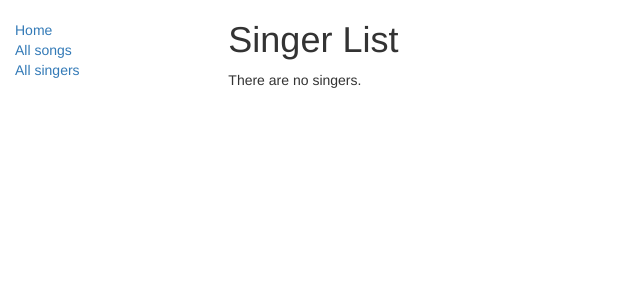
After one commit to ShakhovaP/distributed-system-project, a Django app: a page that uses songslib/catalog/templates/base_generic.html in a window 1280 px wide. The commit adds this page. Shown: the top 300 px of the page, without its empty margins (0-640 px from the left). Run offline with Django 4.2, Linux system fonts and the light colour scheme; data that the repository does not hold is empty; some libraries are stand-ins or nearby versions.

Commit message:
Creating singers list and singer detail pages

```diff
--- a/songslib/catalog/templates/base_generic.html
+++ b/songslib/catalog/templates/base_generic.html
@@ -24,7 +24,7 @@
       <ul class="sidebar-nav">
           <li><a href="{% url 'index' %}">Home</a></li>
           <li><a href="{% url 'songs' %}">All songs</a></li>
-          <li><a href="">All singers</a></li>
+          <li><a href="{% url 'singers' %}">All singers</a></li>
       </ul>
     {% endblock %}
         </div>
--- /dev/null
+++ b/songslib/catalog/templates/catalog/singer_list.html
@@ -0,0 +1,19 @@
+{% extends "base_generic.html" %}
+
+{% block content %}
+    <h1>Singer List</h1>
+
+    {% if singer_list %}
+    <ul>
+
+      {% for singer in singer_list %}
+      <li>
+        <a href="{{ singer.get_absolute_url }}">{{ singer.name }} </a>
+      </li>
+      {% endfor %}
+
+    </ul>
+    {% else %}
+      <p>There are no singers.</p>
+    {% endif %}
+{% endblock %}
--- a/songslib/catalog/templates/song_detail.html
+++ b/songslib/catalog/templates/catalog/song_detail.html
@@ -3,7 +3,7 @@
 {% block content %}
 <h1>Song: "{{ song.name }}" </h1>
 
-<p><strong>Singer:</strong> <a href="">{{ song.singer }}</a></p> <!-- author detail link not yet defined -->
+<p><strong>Singer:</strong> <a href="{% url 'singer-detail' song.singer.pk %}">{{ song.singer }}</a></p>
 <p><strong>Genre:</strong> {% for genre in song.genre.all %} {{ genre }}{% if not forloop.last %}, {% endif %}{% endfor %}</p>
 
 <div style="margin-left:20px;margin-top:20px">
--- a/songslib/catalog/templates/song_list.html
+++ b/songslib/catalog/templates/catalog/song_list.html
@@ -8,7 +8,7 @@
 
     {% for song in song_list %}
     <li>
-        <a href="{{ song.get_absolute_url }}">{{ song.name}}</a> (<a href="">{{song.singer}}</a>)
+        <a href="{{ song.get_absolute_url }}">{{ song.name}}</a> (<a href="{% url 'singer-detail' song.singer.pk %}">{{song.singer}}</a>)
     </li>
     {% endfor %}
 
--- a/songslib/catalog/urls.py
+++ b/songslib/catalog/urls.py
@@ -5,4 +5,6 @@ urlpatterns = [
     path('', views.index, name='index'),
     path(r'^songs/$', views.SongListView.as_view(), name='songs'),
     path(r'^songs/(?P<pk>\d+)$', views.SongDetailView.as_view(), name='song-detail'),
+    path(r'^singers/$', views.SingerListView.as_view(), name = 'singers'),
+    path(r'^singers/(?P<pk>\d+)$', views.SingerDetailView.as_view(), name = 'singer-detail'),
 ]
--- a/songslib/catalog/views.py
+++ b/songslib/catalog/views.py
@@ -1,4 +1,5 @@
 from django.shortcuts import render
+from django.views import generic
 
 # Create your views here.
 from .models import Song, Singer
@@ -48,3 +49,9 @@ class SongDetailView(generic.DetailView):
         song_id=Song.objects.get(pk=pk)
         song_id.lyrics = song_id.lyrics.replace('[', '<span class = "chord">').replace(']', '</span>')
         return song_id.lyrics
+
+class SingerListView(generic.ListView):
+    model = Singer
+
+class SingerDetailView(generic.DetailView):
+    model = Singer
```
Also changed, not shown: songslib/catalog/templates/catalog/singer_detail.html (added, +20 -0 lines).
